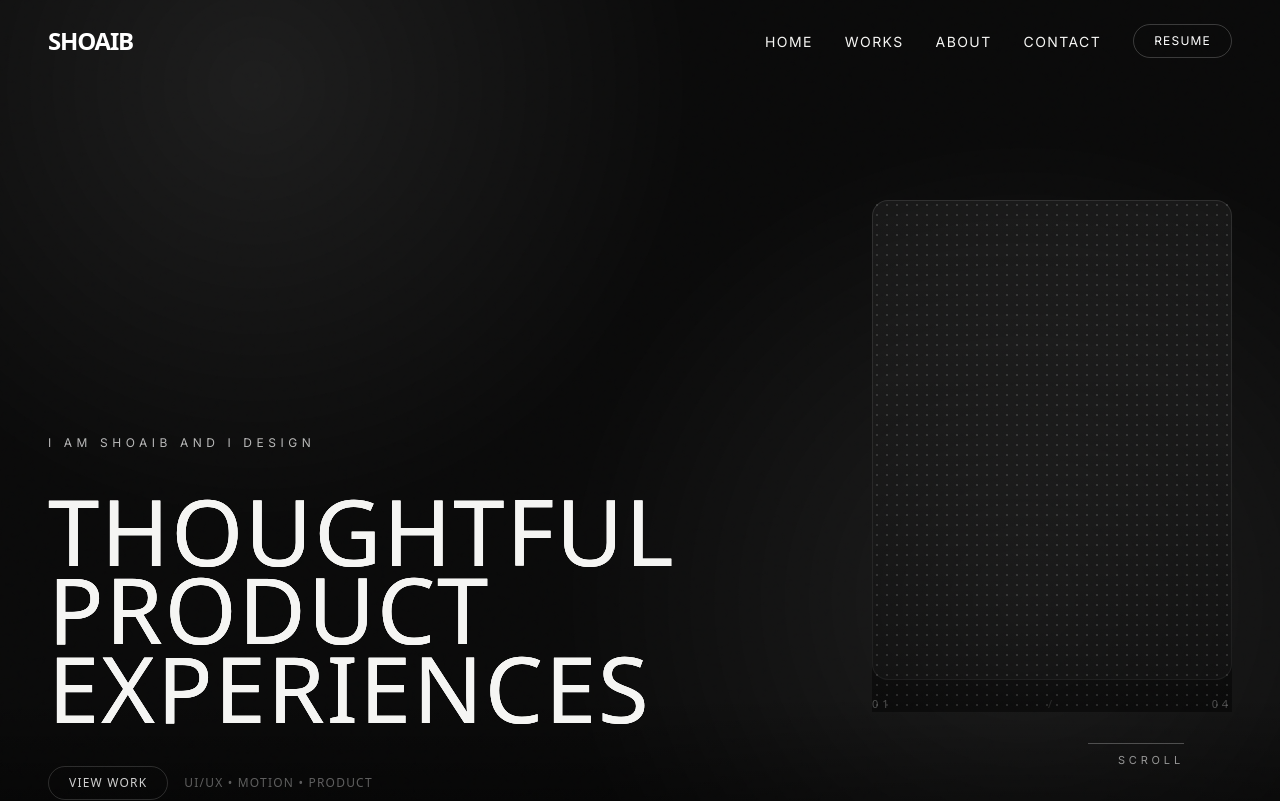
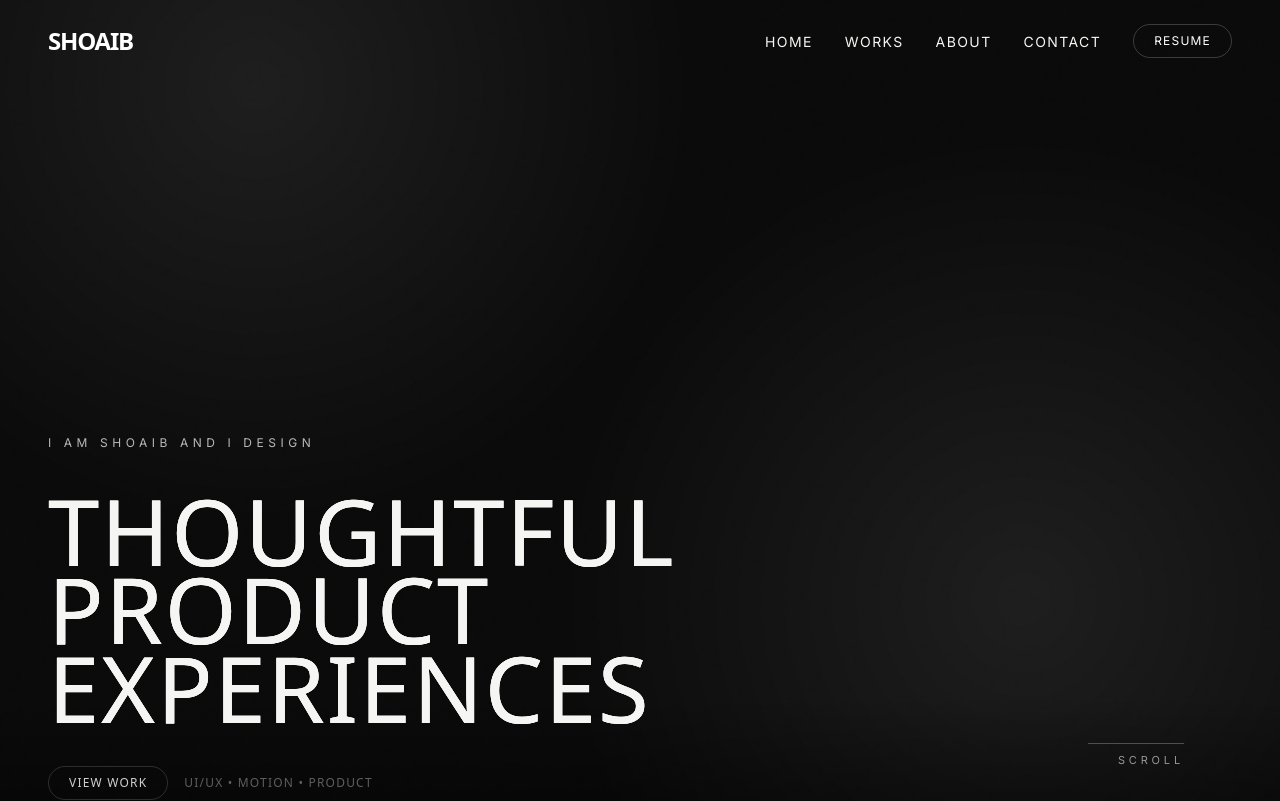
Before and after one commit to ShoaibOpu61/shoaib-portfolio, a Next.js app: page / in a window 1280 px wide. Shown: the top 801 px of the page. Built offline with nearby package versions, Linux system fonts and the light colour scheme.

Commit message:
Update hero to anesh-style echo

```diff
--- a/components/Hero.tsx
+++ b/components/Hero.tsx
@@ -32,13 +32,13 @@ export default function Hero() {
             <div className="pointer-events-none absolute inset-0 opacity-[0.08] [background-image:radial-gradient(circle_at_20%_10%,#fff_0,transparent_35%),radial-gradient(circle_at_80%_70%,#fff_0,transparent_40%)]" />
             <div className="pointer-events-none absolute inset-x-0 bottom-0 h-40 bg-gradient-to-t from-black/60 to-transparent" />
 
-            <div className="relative grid min-h-[calc(100svh-7rem)] grid-cols-1 items-end gap-10 md:grid-cols-12">
-                {/* LEFT: copy + headline */}
+            <div className="relative flex min-h-[calc(100svh-7rem)] items-end">
+                {/* LEFT: copy + headline (now full width) */}
                 <motion.div
                     variants={container}
                     initial="hidden"
                     animate="show"
-                    className="md:col-span-8 max-w-[1100px]"
+                    className="w-full max-w-[1200px]"
                 >
                     {/* kicker */}
                     <motion.div
@@ -48,7 +48,7 @@ export default function Hero() {
                         I am Shoaib and I design
                     </motion.div>
 
-                    {/* headline with “echo” duplicates like aneshk */}
+                    {/* headline with “echo” duplicates */}
                     <div className="flex flex-col">
                         {headlines.map((line, index) => (
                             <div key={line} className="overflow-hidden">
@@ -57,7 +57,12 @@ export default function Hero() {
                                     animate="show"
                                     variants={{
                                         hidden: {},
-                                        show: { transition: { staggerChildren: 0.06, delayChildren: 0.35 + index * 0.12 } },
+                                        show: {
+                                            transition: {
+                                                staggerChildren: 0.06,
+                                                delayChildren: 0.35 + index * 0.12,
+                                            },
+                                        },
                                     }}
                                     className="relative"
                                 >
@@ -82,7 +87,7 @@ export default function Hero() {
                                         {line}
                                     </motion.h1>
 
-                                    {/* echo 2 (slight offset) */}
+                                    {/* echo 2 */}
                                     <motion.h1
                                         aria-hidden="true"
                                         variants={lineReveal}
@@ -99,10 +104,7 @@ export default function Hero() {
                     </div>
 
                     {/* small CTA row */}
-                    <motion.div
-                        variants={fadeUp}
-                        className="mt-8 md:mt-10 flex items-center gap-4"
-                    >
+                    <motion.div variants={fadeUp} className="mt-8 md:mt-10 flex items-center gap-4">
                         <a
                             href="#works"
                             className="inline-flex items-center justify-center rounded-full border border-white/15
@@ -115,29 +117,6 @@ export default function Hero() {
                             UI/UX • Motion • Product
                         </span>
                     </motion.div>
-                </motion.div>
-
-                {/* RIGHT: hero visual block (like anesh hero image area) */}
-                <motion.div
-                    initial={{ opacity: 0, y: 12 }}
-                    animate={{ opacity: 1, y: 0 }}
-                    transition={{ duration: 0.9, delay: 0.7, ease }}
-                    className="md:col-span-4 md:self-center"
-                >
-                    <div className="relative w-full md:w-[360px] md:ml-auto">
-                        <div className="aspect-[3/4] rounded-2xl border border-white/10 bg-white/5 overflow-hidden">
-                            {/* Replace this with a real image later */}
-                            <div className="absolute inset-0 bg-gradient-to-t from-black/50 to-transparent" />
-                            <div className="absolute inset-0 opacity-[0.12] [background-image:radial-gradient(#fff_1px,transparent_1px)] [background-size:10px_10px]" />
-                        </div>
-
-                        {/* small counter like 01/04 vibe */}
-                        <div className="mt-4 flex items-center justify-between text-[11px] tracking-[0.35em] uppercase text-white/55">
-                            <span>01</span>
-                            <span className="text-white/25">/</span>
-                            <span>04</span>
-                        </div>
-                    </div>
                 </motion.div>
 
                 {/* scroll hint */}
```
Lines whose indentation alone changed are shown as unchanged.
